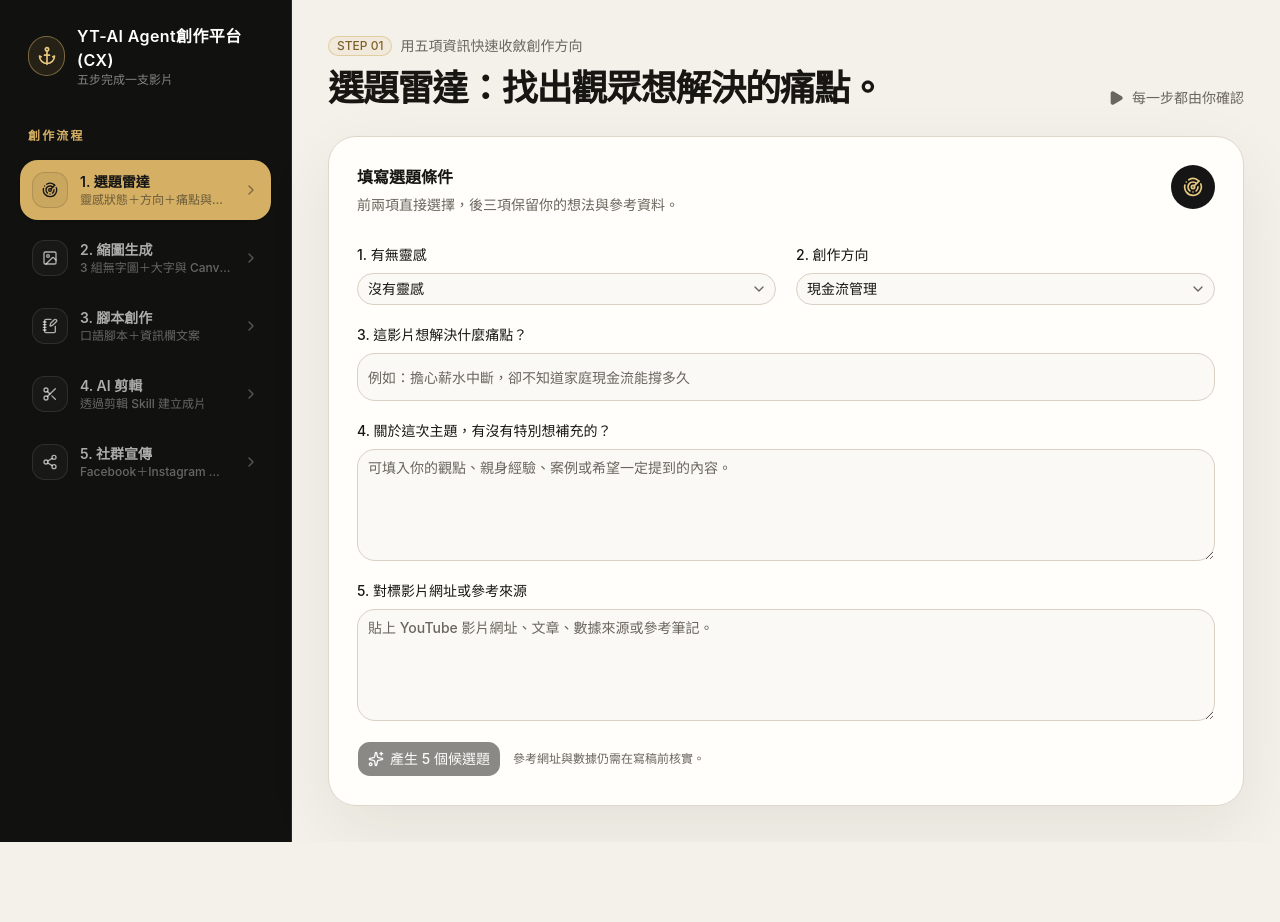
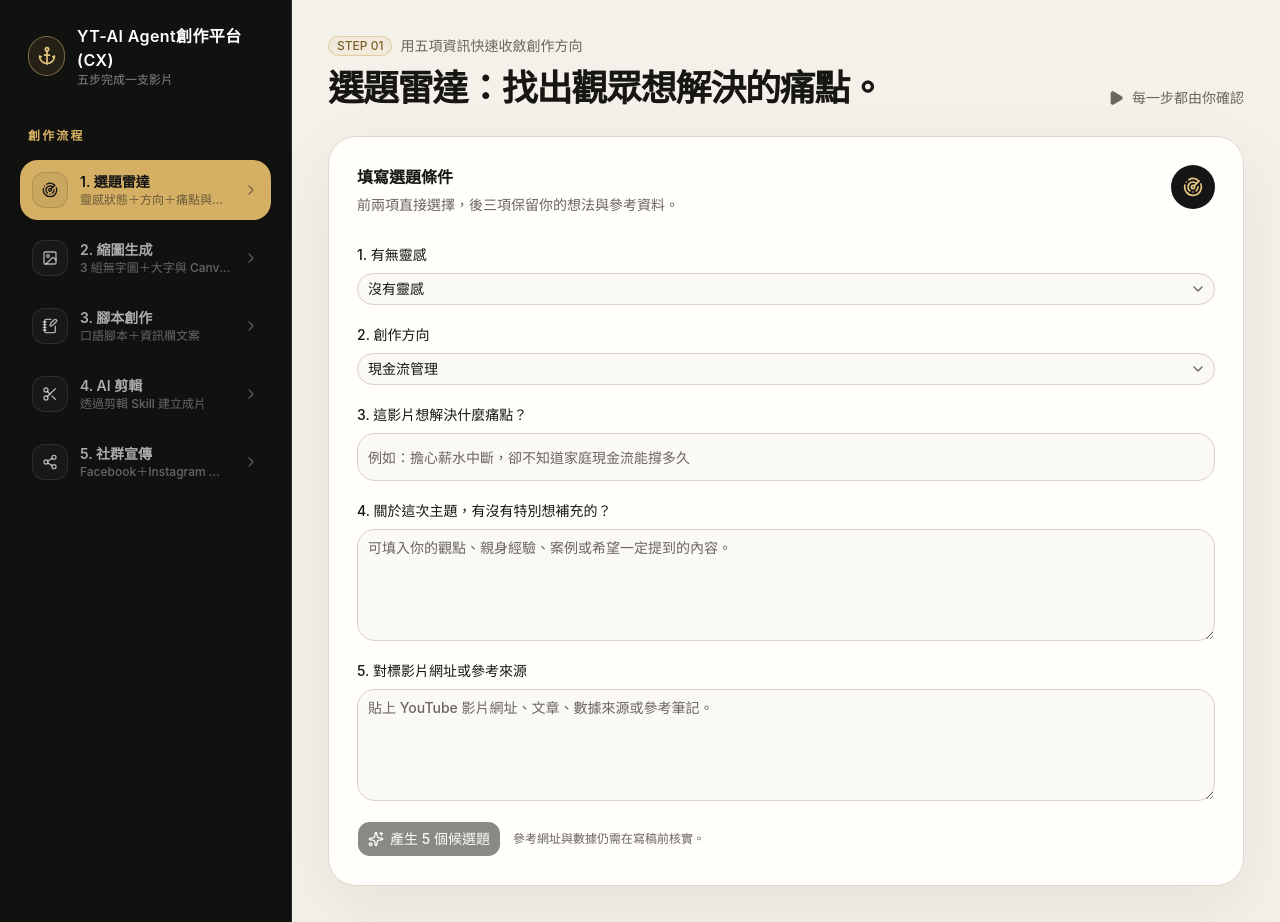
Before and after one commit to majumickt1-spec/mick-youtube-studio, a Next.js app: page / in a window 1280 px wide. Before the commit the page ends 842 px from the top, so only its background shows below. Built offline with nearby package versions, Linux system fonts and the light colour scheme.

Commit message:
Stack topic direction below inspiration

```diff
--- a/app/page.tsx
+++ b/app/page.tsx
@@ -433,7 +433,7 @@ export default function Home() {
                     <Radar className="size-5" />
                   </IconTile>
                 </div>
-                <div className="mt-7 grid gap-5 md:grid-cols-2">
+                <div className="mt-7 grid gap-5">
                   <Field label="1. 有無靈感">
                     <Select
                       value={state.topicMode}
```
